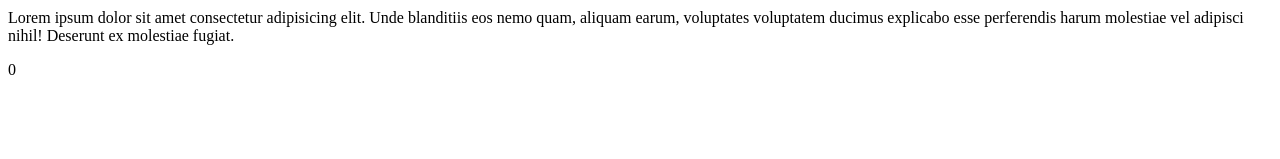
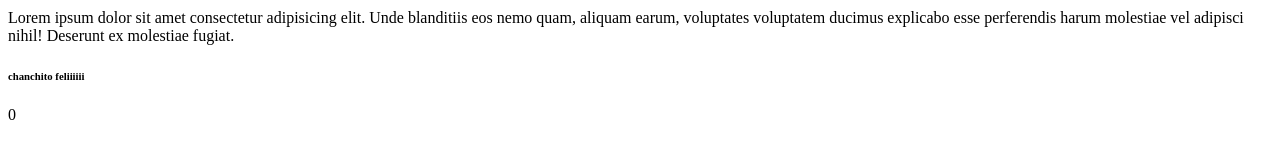
Before and after one commit to GYLDEX/Personal-work, a plain HTML site: page index.html in a window 1280 px wide. Shown: the part 343-502 px from the top of the page. Drawn offline with Linux system fonts and the light colour scheme.

Commit message:
sasasa
dadada

```diff
--- a/index.html
+++ b/index.html
@@ -13,6 +13,7 @@
     <h1>xdddddddddd</h1>
     <h4>chanchito feliz</h4>
     <p>Lorem ipsum dolor sit amet consectetur adipisicing elit. Unde blanditiis eos nemo quam, aliquam earum, voluptates voluptatem ducimus explicabo esse perferendis harum molestiae vel adipisci nihil! Deserunt ex molestiae fugiat.</p>
+<h6>chanchito feliiiiii</h6>
 </head>0
 <body>
 
```
